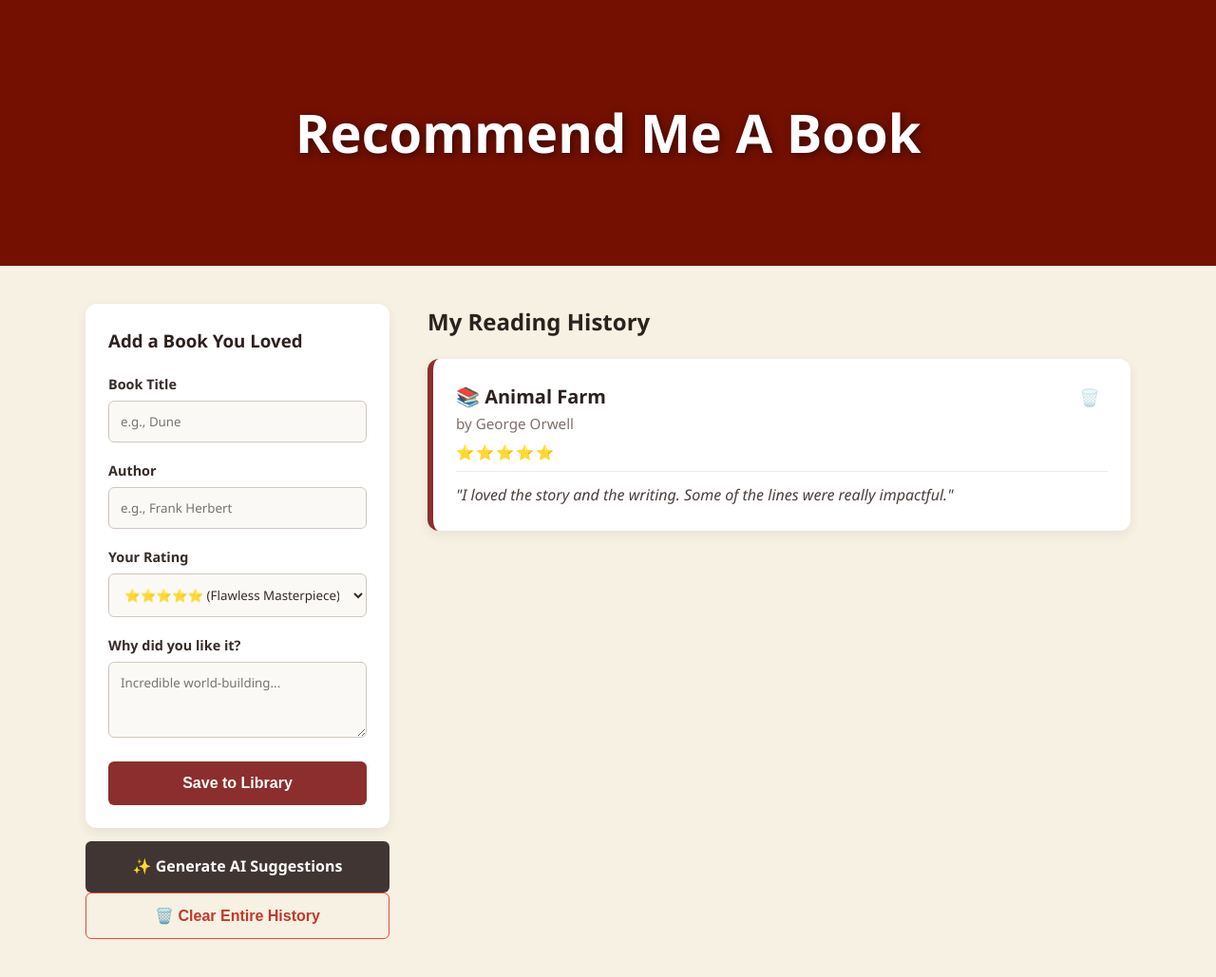
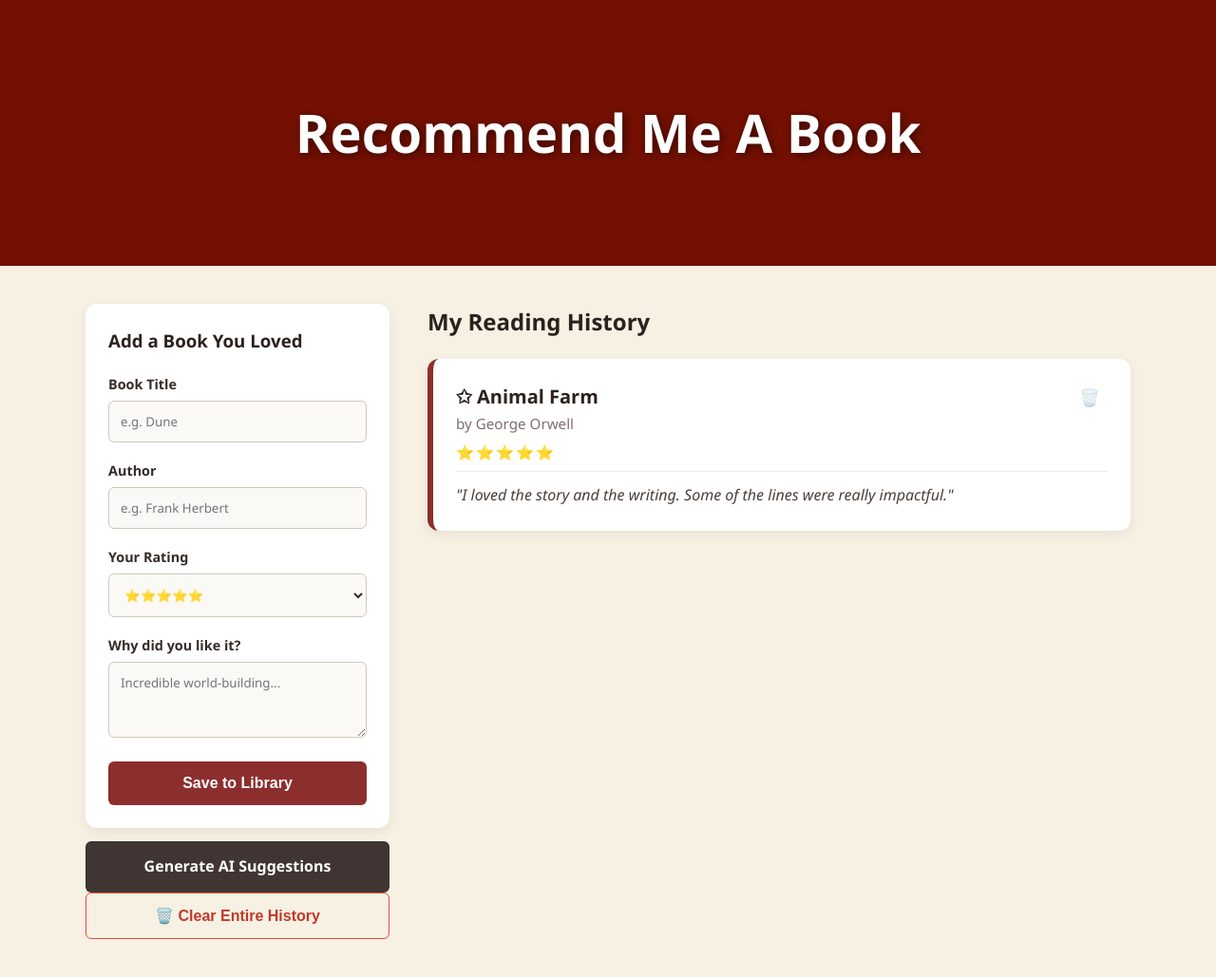
Before and after one commit to 24092bhs/book-recommendation-website, a Flask app: page / in a window 1280 px wide. Shown: the whole page at 95% size. Run offline with Flask 3, Linux system fonts and the light colour scheme; data comes from the database, SQL or seed files in the repository; both versions use the stored data as it was after the commit.

Commit message:
changed the e.g from e.g., to e.g.

```diff
--- a/templates/index.html
+++ b/templates/index.html
@@ -20,21 +20,21 @@
                 <form action="/add" method="POST">
                     <div class="form-group">
                         <label for="title">Book Title</label>
-                        <input type="text" id="title" name="title" required placeholder="e.g., Dune">
+                        <input type="text" id="title" name="title" required placeholder="e.g. Dune">
                     </div>
                     <div class="form-group">
                         <label for="author">Author</label>
-                        <input type="text" id="author" name="author" required placeholder="e.g., Frank Herbert">
+                        <input type="text" id="author" name="author" required placeholder="e.g. Frank Herbert">
                     </div>
 
                     <div class="form-group">
                         <label for="rating">Your Rating</label>
                         <select id="rating" name="rating" required>
-                            <option value="5">⭐⭐⭐⭐⭐ (Flawless Masterpiece)</option>
-                            <option value="4">⭐⭐⭐⭐ (Great Book)</option>
-                            <option value="3">⭐⭐⭐ (Good / Entertaining)</option>
-                            <option value="2">⭐⭐ (Mediocre / Flawed)</option>
-                            <option value="1">⭐ (Terrible / Couldn't Finish)</option>
+                            <option value="5">⭐⭐⭐⭐⭐</option>
+                            <option value="4">⭐⭐⭐⭐</option>
+                            <option value="3">⭐⭐⭐</option>
+                            <option value="2">⭐⭐</option>
+                            <option value="1">⭐</option>
                         </select>
                     </div>
 
@@ -46,7 +46,7 @@
                 </form>
             </div>
 
-            <a href="/recommend" class="btn btn-secondary">✨ Generate AI Suggestions</a>
+            <a href="/recommend" class="btn btn-secondary">Generate AI Suggestions</a>
 
             {% if books %}
             <form action="/clear" method="POST" class="confirm-required" data-message="Are you sure you want to completely clear your history? This will delete all your entries permanently.">
@@ -73,7 +73,7 @@
                         <div class="card book-card">
                             <div class="book-header">
                                 <div>
-                                    <h3>📚 {{ book['title'] }}</h3>
+                                    <h3>✩ {{ book['title'] }}</h3>
                                     <span class="book-author">by {{ book['author'] }}</span>
 
                                     <div class="star-display">
```
Also changed, not shown: books.db.
